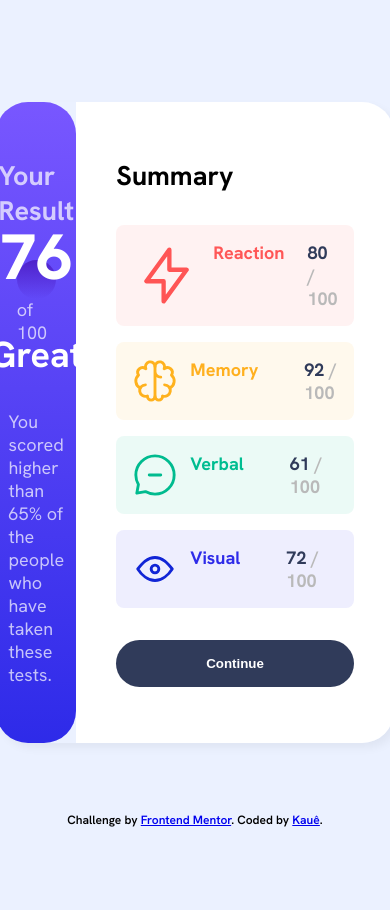
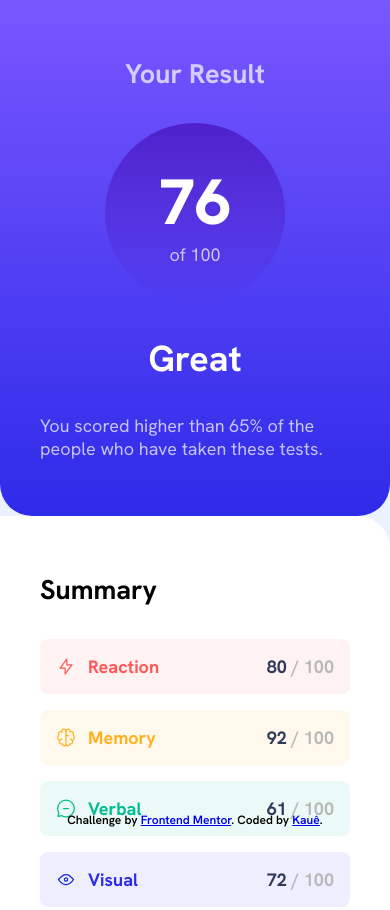
Before and after one commit to kauevecchia/results-summary-component, a plain HTML site: page index.html in a window 390 px wide. Shown: the top 910 px of the page. Before the commit the page ends 844 px from the top, so only its background shows below. Drawn offline with Linux system fonts and the light colour scheme.

Commit message:
adaptação para mobile

```diff
--- a/style.css
+++ b/style.css
@@ -176,3 +176,23 @@ footer {
     font-weight: 600;
     padding: 16px;
 }
+
+@media (max-width: 768px) {
+    main {
+        flex-direction: column;
+        width: 100vw;
+        height: 100vh;
+    }
+
+    .result {
+        border-radius: 0;
+        border-bottom-right-radius: 32px;
+        border-bottom-left-radius: 32px;
+        width: 100vw;
+    }
+
+    .result > div{
+        width: 180px;
+        height: 180px;
+    }
+}
```
